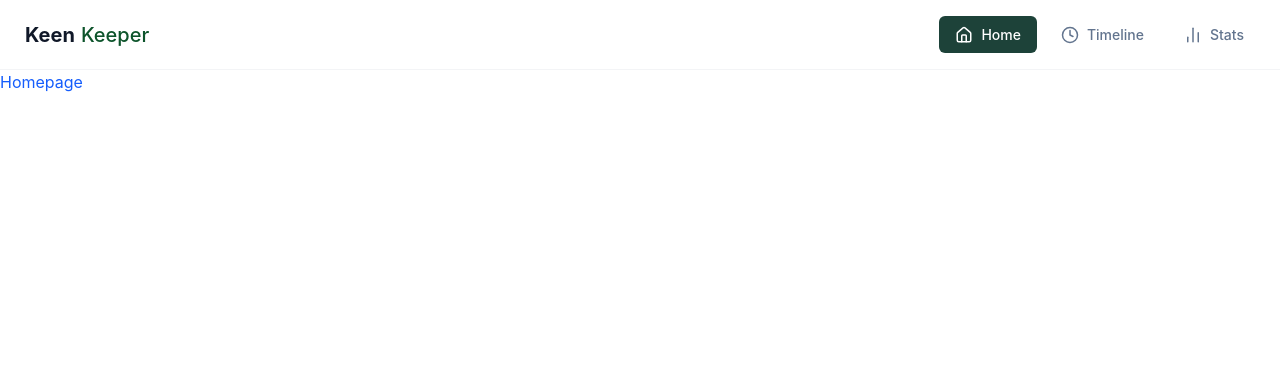
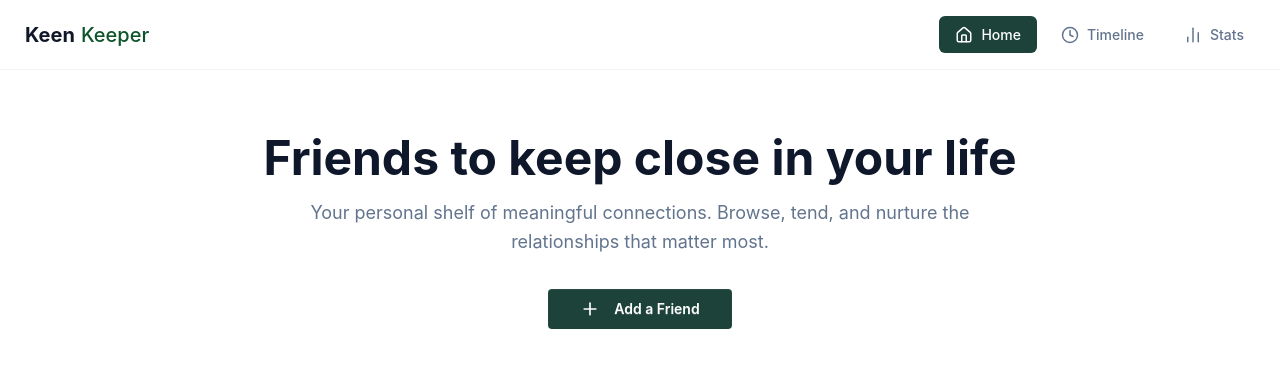
Before and after one commit to shafikulnayem10/PH_A-7-keen-keeper, a Next.js app: page / in a window 1280 px wide. Shown: the top 368 px of the page. Built offline with nearby package versions, Linux system fonts and the light colour scheme.

Commit message:
added banner section

```diff
--- a/src/app/layout.js
+++ b/src/app/layout.js
@@ -1,6 +1,7 @@
 import { Geist, Geist_Mono } from "next/font/google";
 import "./globals.css";
 import Navbar from "@/components/Navbar/Navbar";
+
 
 const geistSans = Geist({
   variable: "--font-geist-sans",
@@ -26,6 +27,7 @@ export default function RootLayout({ children }) {
     >
       <body className="min-h-full flex flex-col">
         <Navbar></Navbar>
+
         {children}
         </body>
     </html>
--- a/src/app/page.js
+++ b/src/app/page.js
@@ -1,9 +1,10 @@
-import Image from "next/image";
+import Banner from "@/components/Banner/Banner";
+
 
 export default function Homepage() {
   return (
    <>
-   <h1 className="text-blue-600">Homepage</h1>
+   <Banner></Banner>
    </>
   );
 }
--- /dev/null
+++ b/src/components/Banner/Banner.jsx
@@ -0,0 +1,29 @@
+import React from 'react';
+import { Plus } from 'lucide-react';
+
+const Banner = () => {
+  return (
+    <section className="bg-white pt-16 pb-8 px-4">
+      <div className="max-w-4xl mx-auto text-center">
+        {/* Title */}
+        <h1 className="text-4xl md:text-5xl font-bold text-slate-900 mb-4">
+          Friends to keep close in your life
+        </h1>
+
+        {/* Subtitle */}
+        <p className="text-slate-500 text-lg max-w-2xl mx-auto mb-8 leading-relaxed">
+          Your personal shelf of meaningful connections. Browse, tend, and nurture the
+          relationships that matter most.
+        </p>
+
+        {/* Add Button */}
+        <button className="btn bg-[#1d4239] hover:bg-[#16352d] text-white border-none normal-case px-8 font-semibold">
+          <Plus size={20} className="mr-2" />
+          Add a Friend
+        </button>
+      </div>
+    </section>
+  );
+};
+
+export default Banner;
```
